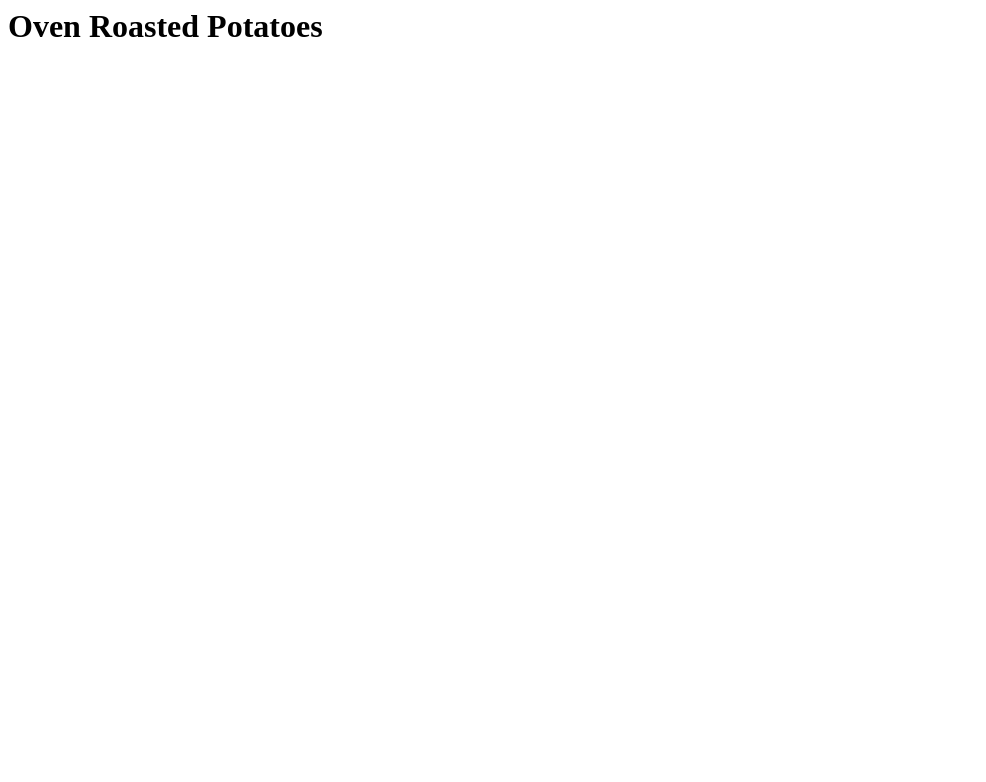
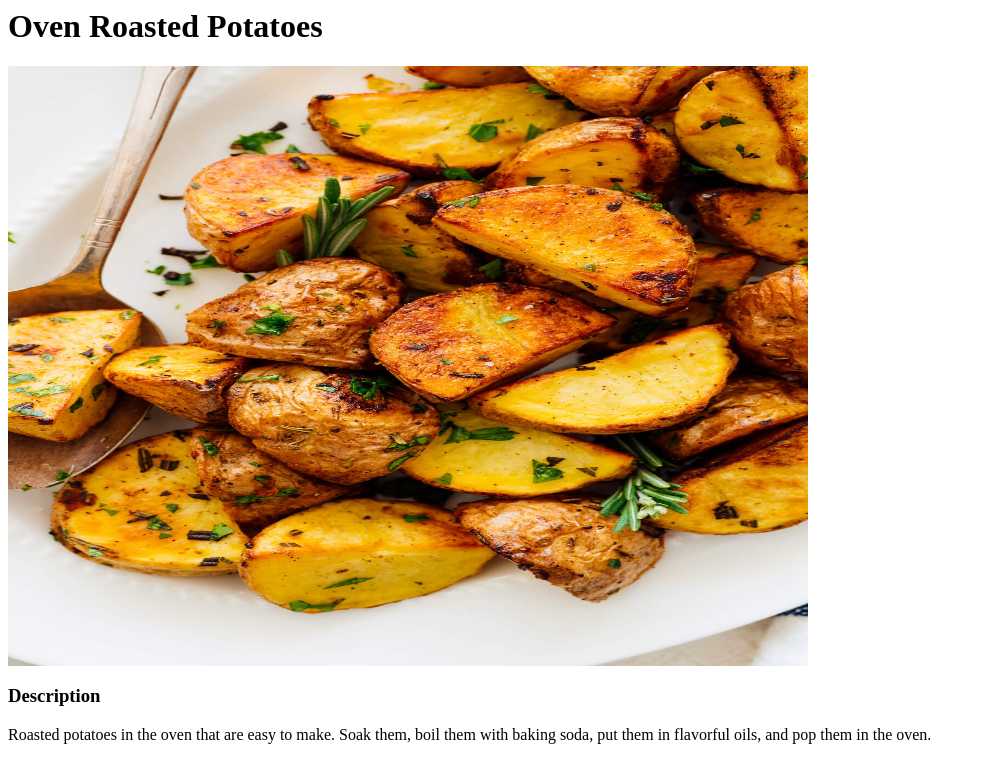
Before and after one commit to NicolasSon6/odin-recipes, a plain HTML site: page recipes/Oven_Roasted_Potatoes.html in a window 1280 px wide. Shown: the whole page, without its empty margins (0-986 px from the left). Drawn offline with Linux system fonts and the light colour scheme.

Commit message:
Add picture for Oven Roasted Potato Recipe and Description

```diff
--- a/recipes/Oven_Roasted_Potatoes.html
+++ b/recipes/Oven_Roasted_Potatoes.html
@@ -9,6 +9,11 @@
 
 <body>
 <h1>Oven Roasted Potatoes</h1>
+<img src="../photos/oven_roasted_potatoes.jpg"
+width="800" height="600">
+<h3>Description</h3>
+<p>Roasted potatoes in the oven that are easy to make.  Soak them, boil them with baking soda, put them in flavorful oils, and pop them in the oven. </p>
+
 </body>
 
 </html>
```
Also changed, not shown: index.html (+1 -0 lines), photos/oven_roasted_potatoes.jpg (added).
